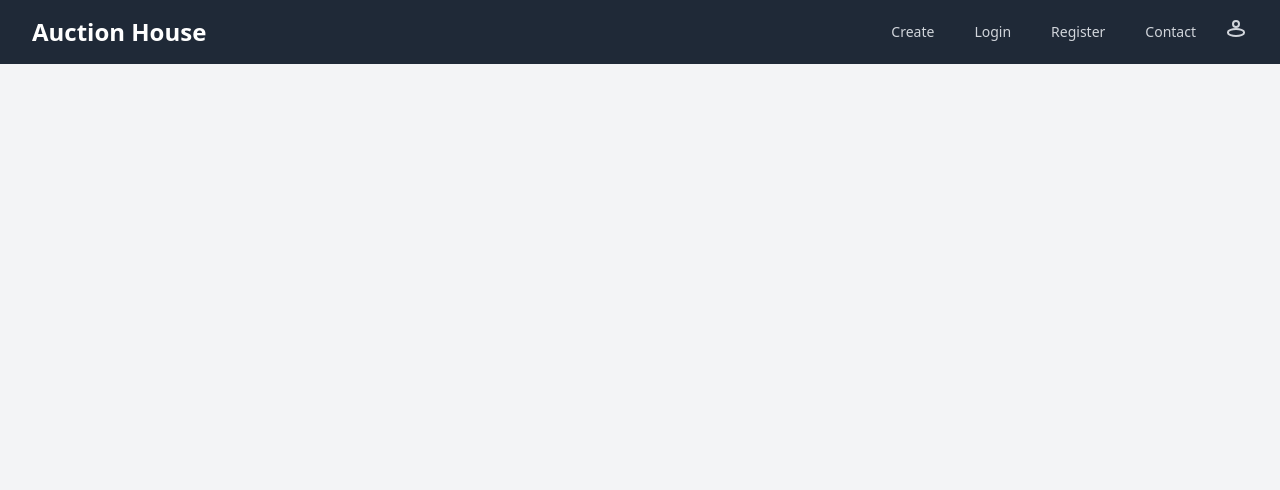
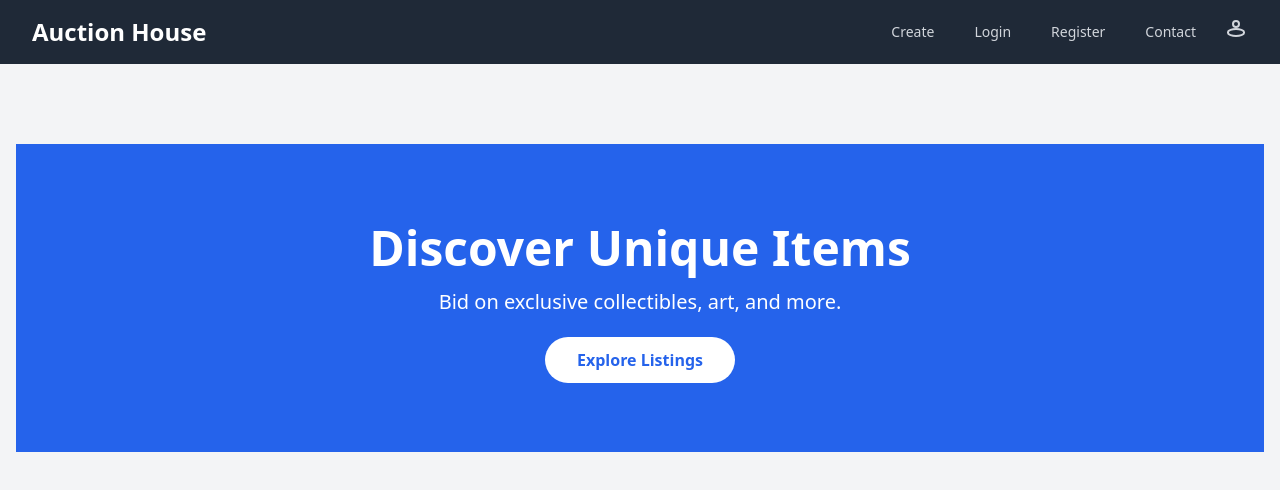
Before and after one commit to MohammedAbi/Semester-Project-2-auction, a React (Vite) app: page / in a window 1280 px wide. Shown: the top 490 px of the page. Built offline with nearby package versions, Linux system fonts and the light colour scheme.

Commit message:
Added hero and updated class header links

```diff
--- a/src/App.jsx
+++ b/src/App.jsx
@@ -8,7 +8,7 @@ function App() {
     <BrowserRouter>
       <div className="flex flex-col min-h-screen bg-gray-100 pt-16">
         <Header />
-        <main className="">
+        <main className="flex-grow container mx-auto p-4">
           <Routes>
             <Route path="/" element={<Home />} />
           </Routes>
--- a/src/components/Header.jsx
+++ b/src/components/Header.jsx
@@ -1,4 +1,4 @@
-import React, { useState } from "react";
+import { useState } from "react";
 
 function Header() {
   const [isMobileMenuOpen, setIsMobileMenuOpen] = useState(false);
@@ -21,32 +21,34 @@ function Header() {
               Auction House
             </a>
           </div>
+
           {/* Desktop Navigation */}
-          <nav className="hidden md:flex  items-center space-x-4">
+          <nav className="hidden md:flex items-center space-x-4">
             <a
               href="/create"
-              className="rounded-md px-3 py-2 text-sm text-gray-300 hover:bg-gray-700 hover:text-white"
+              className="rounded-md px-3 py-2 text-sm font-medium text-gray-300 hover:bg-gray-700 hover:text-white"
             >
               Create
             </a>
             <a
               href="/login"
-              className="rounded-md px-3 py-2 text-sm text-gray-300 hover:bg-gray-700 hover:text-white"
+              className="rounded-md px-3 py-2 text-sm font-medium text-gray-300 hover:bg-gray-700 hover:text-white"
             >
               Login
             </a>
             <a
               href="/register"
-              className="rounded-md px-3 py-2 text-sm text-gray-300 hover:bg-gray-700 hover:text-white"
+              className="rounded-md px-3 py-2 text-sm font-medium text-gray-300 hover:bg-gray-700 hover:text-white"
             >
               Register
             </a>
             <a
               href="/contact"
-              className="rounded-md px-3 py-2 text-sm text-gray-300 hover:bg-gray-700 hover:text-white"
+              className="rounded-md px-3 py-2 text-sm font-medium text-gray-300 hover:bg-gray-700 hover:text-white"
             >
               Contact
             </a>
+
             {/* Profile Icon for Desktop */}
             <div className="relative">
               <button
@@ -69,6 +71,7 @@ function Header() {
                   />
                 </svg>
               </button>
+
               {/* Profile Dropdown Menu */}
               {isProfileMenuOpen && (
                 <div className="absolute right-0 mt-2 w-48 bg-gray-800 text-white rounded-md shadow-lg z-10">
@@ -82,6 +85,8 @@ function Header() {
               )}
             </div>
           </nav>
+
+          {/* Mobile Menu Button */}
           <div className="md:hidden flex items-center">
             <button
               onClick={toggleMobileMenu}
@@ -105,6 +110,7 @@ function Header() {
             </button>
           </div>
         </div>
+
         {/* Mobile Navigation Menu */}
         {isMobileMenuOpen && (
           <div className="md:hidden bg-gray-800 text-white p-4 space-y-4">
@@ -132,6 +138,7 @@ function Header() {
             >
               Contact
             </a>
+
             {/* Profile Option for Mobile */}
             <a
               href="/profile"
--- /dev/null
+++ b/src/components/Hero.jsx
@@ -0,0 +1,20 @@
+function Hero() {
+  return (
+    <section className="bg-blue-600 text-white py-20">
+      <div className="container mx-auto text-center">
+        <h1 className="text-5xl font-bold mb-4">Discover Unique Items</h1>
+        <p className="text-xl mb-8">
+          Bid on exclusive collectibles, art, and more.
+        </p>
+        <a
+          href="#listings"
+          className="bg-white text-blue-600 px-8 py-3 rounded-full font-semibold hover:bg-gray-100"
+        >
+          Explore Listings
+        </a>
+      </div>
+    </section>
+  );
+}
+
+export default Hero;
--- a/src/pages/Home.jsx
+++ b/src/pages/Home.jsx
@@ -1,10 +1,12 @@
 import React from "react";
 import Header from "../components/Header";
+import Hero from "../components/Hero";
 
 function Home() {
   return (
     <div className="bg-gray-100 pt-16">
       <Header />
+      <Hero />
     </div>
   );
 }
```
